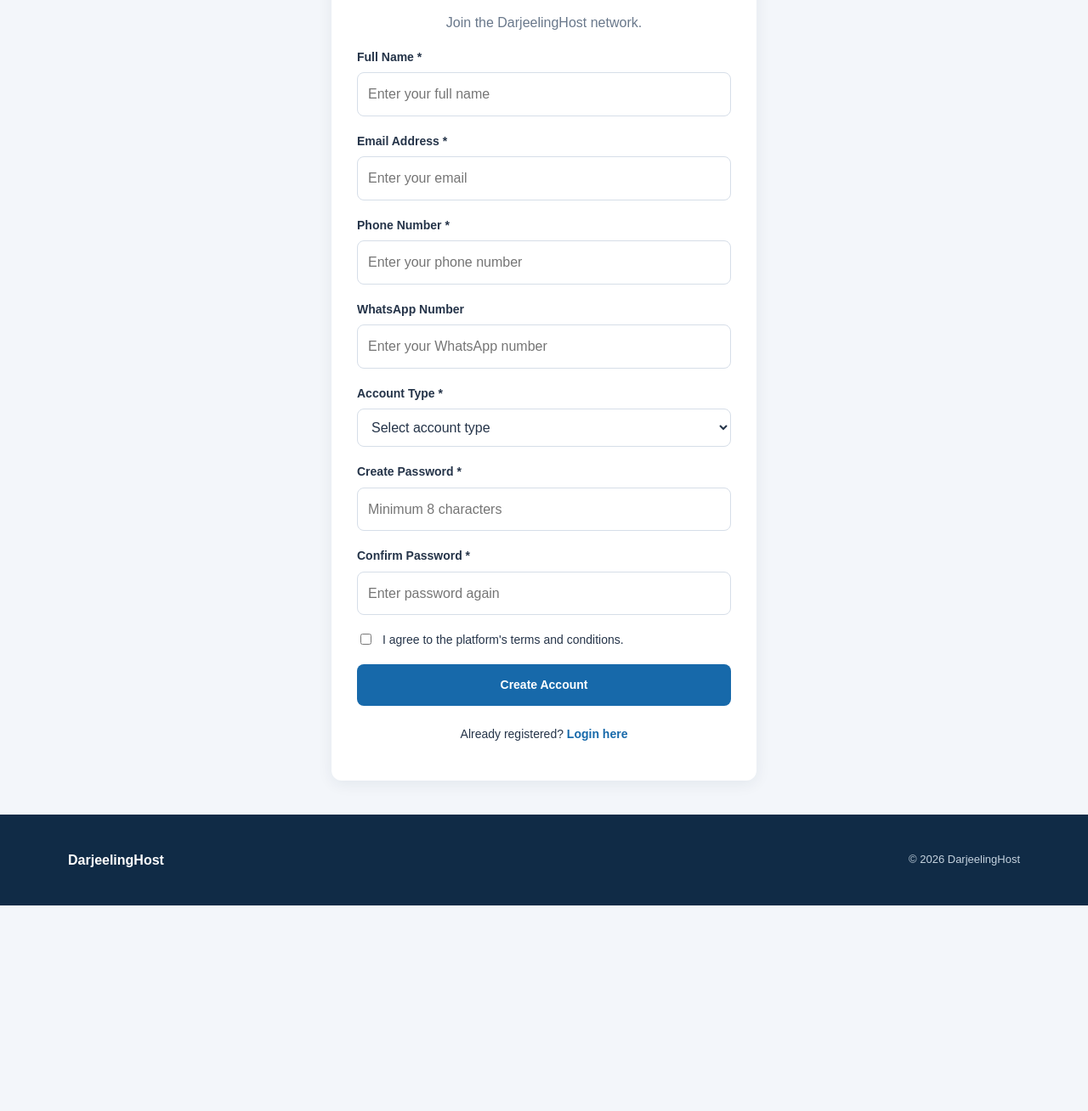
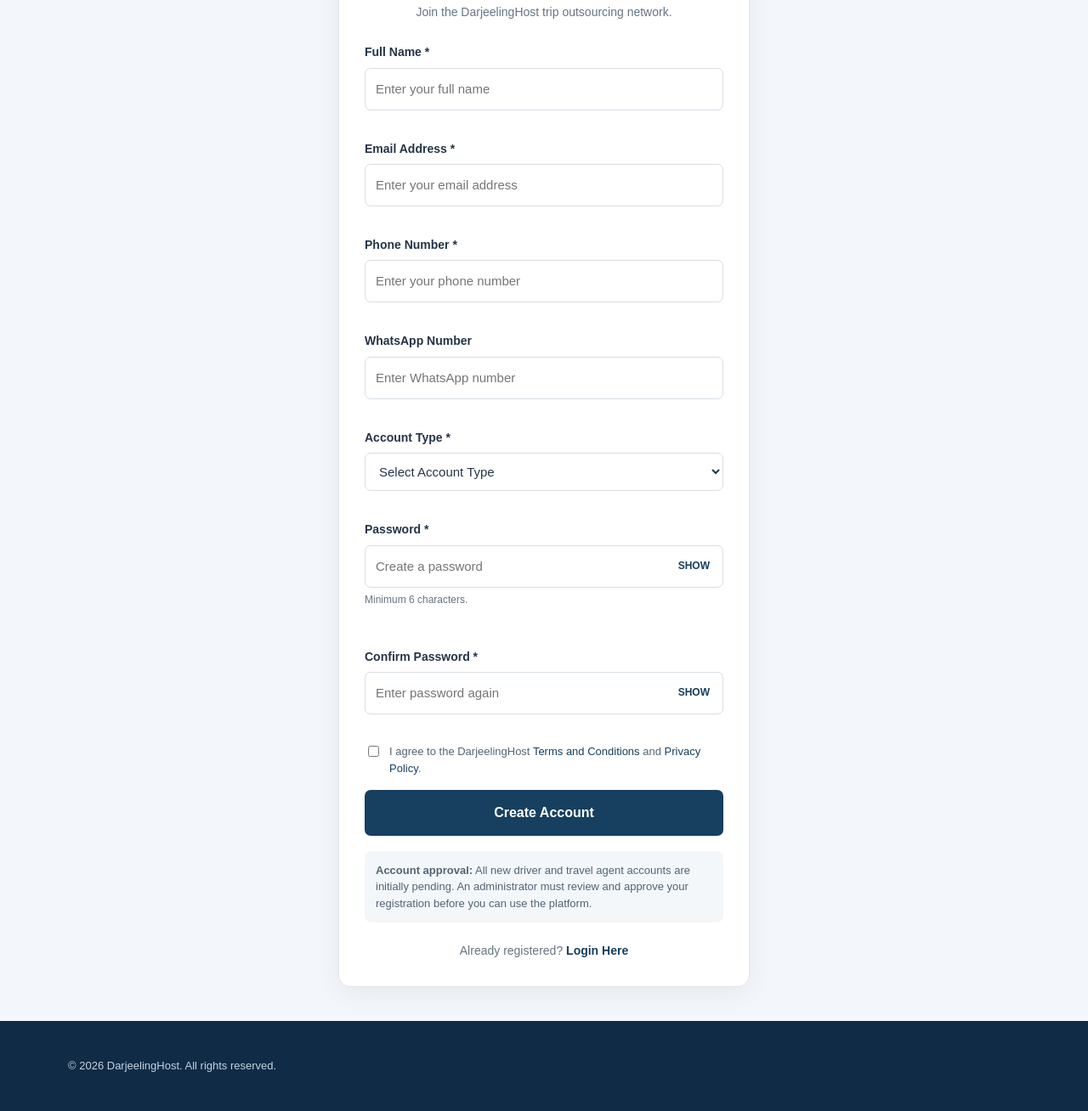
Before and after one commit to darjeelinghost/dh-platform, a plain HTML site: page register.html in a window 1280 px wide. Shown: the part 207-1515 px from the top of the page at 85% size. Before the commit the page ends 1273 px from the top, so only its background shows below. Drawn offline with Linux system fonts and the light colour scheme.

Commit message:
Revise registration form layout and labels

```diff
--- a/register.html
+++ b/register.html
@@ -4,39 +4,218 @@
 <head>
   <meta charset="UTF-8">
   <meta name="viewport" content="width=device-width, initial-scale=1.0">
-  <meta name="theme-color" content="#102b46">
-  <meta name="description" content="Register for DarjeelingHost.">
-  <title>Register | DarjeelingHost</title>
+
+  <title>Create Account | DarjeelingHost</title>
+
+  <meta name="description"
+    content="Register as a driver or travel agent with DarjeelingHost.">
+
   <link rel="stylesheet" href="css/style.css">
+
+  <style>
+    .register-wrapper {
+      max-width: 520px;
+      margin: 40px auto;
+      padding: 0 18px;
+    }
+
+    .register-card {
+      background: #fff;
+      padding: 30px;
+      border-radius: 14px;
+      border: 1px solid #e0e6eb;
+      box-shadow: 0 8px 30px rgba(0,0,0,.06);
+    }
+
+    .register-heading {
+      text-align: center;
+      margin-bottom: 25px;
+    }
+
+    .register-heading h1 {
+      color: #173f5f;
+      margin-bottom: 8px;
+    }
+
+    .register-heading p {
+      color: #657585;
+      font-size: 14px;
+    }
+
+    .register-form {
+      display: grid;
+      gap: 16px;
+    }
+
+    .form-group label {
+      display: block;
+      font-weight: 600;
+      font-size: 14px;
+      margin-bottom: 7px;
+    }
+
+    .form-group input,
+    .form-group select {
+      width: 100%;
+      padding: 12px;
+      border: 1px solid #d7dee5;
+      border-radius: 7px;
+      font-size: 15px;
+      box-sizing: border-box;
+      background: #fff;
+    }
+
+    .form-group input:focus,
+    .form-group select:focus {
+      outline: 2px solid #b6d4e8;
+      border-color: #173f5f;
+    }
+
+    .password-wrapper {
+      position: relative;
+    }
+
+    .password-wrapper input {
+      padding-right: 75px;
+    }
+
+    .toggle-password {
+      position: absolute;
+      right: 10px;
+      top: 50%;
+      transform: translateY(-50%);
+      border: none;
+      background: transparent;
+      color: #173f5f;
+      cursor: pointer;
+      font-size: 12px;
+      font-weight: bold;
+    }
+
+    .terms-row {
+      display: flex;
+      align-items: flex-start;
+      gap: 9px;
+      font-size: 13px;
+      line-height: 1.5;
+      color: #526575;
+    }
+
+    .terms-row input {
+      margin-top: 3px;
+    }
+
+    .terms-row a {
+      color: #173f5f;
+    }
+
+    .register-submit {
+      width: 100%;
+      padding: 14px;
+      background: #173f5f;
+      color: #fff;
+      border: none;
+      border-radius: 7px;
+      font-size: 16px;
+      font-weight: bold;
+      cursor: pointer;
+    }
+
+    .register-submit:hover {
+      background: #24577d;
+    }
+
+    .register-submit:disabled {
+      opacity: .6;
+      cursor: not-allowed;
+    }
+
+    .register-footer {
+      text-align: center;
+      margin-top: 22px;
+      font-size: 14px;
+      color: #657585;
+    }
+
+    .register-footer a {
+      color: #173f5f;
+      font-weight: bold;
+      text-decoration: none;
+    }
+
+    .register-footer a:hover {
+      text-decoration: underline;
+    }
+
+    .approval-note {
+      background: #f4f7f9;
+      border-radius: 8px;
+      padding: 13px;
+      margin-top: 18px;
+      font-size: 13px;
+      color: #526575;
+      line-height: 1.5;
+    }
+
+    .password-hint {
+      color: #657585;
+      font-size: 12px;
+      margin-top: 5px;
+    }
+
+    @media(max-width:480px) {
+      .register-wrapper {
+        margin: 25px auto;
+      }
+
+      .register-card {
+        padding: 22px;
+      }
+    }
+  </style>
 </head>
 
 <body>
 
-<header>
-  <div class="container navbar">
-    <a href="index.html" class="brand">
-      Darjeeling<span>Host</span>
+<header class="site-header">
+  <div class="container">
+
+    <a href="index.html" class="logo">
+      DarjeelingHost
     </a>
-    <a href="index.html" class="btn btn-outline">Back to Home</a>
+
+    <nav>
+      <a href="index.html">Home</a>
+      <a href="index.html#about">About</a>
+      <a href="index.html#how-it-works">How It Works</a>
+      <a href="login.html">Login</a>
+    </nav>
+
   </div>
 </header>
 
-<main class="container">
 
-  <div class="form-container">
+<main class="register-wrapper">
 
-    <h2 style="color:var(--primary);text-align:center;">
-      Create Your Account
-    </h2>
+  <div class="register-card">
 
-    <p style="color:var(--muted);text-align:center;">
-      Join the DarjeelingHost network.
-    </p>
+    <div class="register-heading">
+      <h1>Create Your Account</h1>
+      <p>Join the DarjeelingHost trip outsourcing network.</p>
+    </div>
 
-    <form id="registerForm">
+    <div
+      id="authMessage"
+      role="status"
+      aria-live="polite"
+      hidden>
+    </div>
+
+    <form id="registerForm" class="register-form">
 
       <div class="form-group">
         <label for="fullName">Full Name *</label>
+
         <input
           type="text"
           id="fullName"
@@ -44,147 +223,211 @@
           placeholder="Enter your full name"
           autocomplete="name"
           maxlength="100"
-          required
-        >
+          required>
       </div>
 
+
       <div class="form-group">
-        <label for="email">Email Address *</label>
+        <label for="registerEmail">Email Address *</label>
+
         <input
           type="email"
-          id="email"
+          id="registerEmail"
           name="email"
-          placeholder="Enter your email"
+          placeholder="Enter your email address"
           autocomplete="email"
-          required
-        >
+          maxlength="254"
+          required>
       </div>
+
 
       <div class="form-group">
         <label for="phone">Phone Number *</label>
+
         <input
           type="tel"
           id="phone"
           name="phone"
           placeholder="Enter your phone number"
           autocomplete="tel"
-          required
-        >
+          maxlength="25"
+          required>
       </div>
+
 
       <div class="form-group">
         <label for="whatsapp">WhatsApp Number</label>
+
         <input
           type="tel"
           id="whatsapp"
           name="whatsapp"
-          placeholder="Enter your WhatsApp number"
-        >
+          placeholder="Enter WhatsApp number"
+          maxlength="25">
       </div>
 
+
       <div class="form-group">
-        <label for="role">Account Type *</label>
-        <select id="role" name="role" required>
-          <option value="">Select account type</option>
-          <option value="driver">Driver</option>
-          <option value="broker">Travel Agent / Broker</option>
+        <label for="accountType">Account Type *</label>
+
+        <select
+          id="accountType"
+          name="accountType"
+          required>
+
+          <option value="">Select Account Type</option>
+
+          <option value="driver">
+            Driver
+          </option>
+
+          <option value="broker">
+            Travel Agent / Broker
+          </option>
+
         </select>
       </div>
 
+
       <div class="form-group">
-        <label for="password">Create Password *</label>
+        <label for="registerPassword">Password *</label>
+
+        <div class="password-wrapper">
+
           <input
             type="password"
-          id="password"
+            id="registerPassword"
             name="password"
-          placeholder="Minimum 8 characters"
+            placeholder="Create a password"
             autocomplete="new-password"
-          minlength="8"
-          required
-        >
+            minlength="6"
+            required>
+
+          <button
+            type="button"
+            class="toggle-password"
+            data-password-target="registerPassword">
+            SHOW
+          </button>
+
         </div>
+
+        <p class="password-hint">
+          Minimum 6 characters.
+        </p>
+      </div>
+
 
       <div class="form-group">
         <label for="confirmPassword">Confirm Password *</label>
+
+        <div class="password-wrapper">
+
           <input
             type="password"
             id="confirmPassword"
             name="confirmPassword"
             placeholder="Enter password again"
             autocomplete="new-password"
-          minlength="8"
-          required
-        >
+            minlength="6"
+            required>
+
+          <button
+            type="button"
+            class="toggle-password"
+            data-password-target="confirmPassword">
+            SHOW
+          </button>
+
+        </div>
       </div>
 
-      <div class="form-group">
-        <label style="display:flex;align-items:flex-start;gap:10px;font-weight:400;">
+
+      <div class="terms-row">
+
         <input
           type="checkbox"
           id="terms"
-            required
-            style="width:auto;margin-top:4px;"
-          >
-          <span>
-            I agree to the platform's terms and conditions.
-          </span>
+          name="terms"
+          required>
+
+        <label for="terms">
+          I agree to the DarjeelingHost
+          <a href="terms.html">Terms and Conditions</a>
+          and
+          <a href="privacy.html">Privacy Policy</a>.
         </label>
+
       </div>
 
-      <p id="registerMessage" role="status" aria-live="polite"></p>
 
-      <button type="submit" class="btn btn-primary" style="width:100%;">
+      <button
+        type="submit"
+        class="register-submit">
         Create Account
       </button>
 
     </form>
 
-    <p style="text-align:center;margin-top:22px;font-size:14px;">
+
+    <div class="approval-note">
+      <strong>Account approval:</strong>
+      All new driver and travel agent accounts are initially
+      pending. An administrator must review and approve
+      your registration before you can use the platform.
+    </div>
+
+
+    <div class="register-footer">
       Already registered?
-      <a href="login.html"
-         style="color:var(--secondary);font-weight:bold;">
-        Login here
-      </a>
-    </p>
+      <a href="login.html">Login Here</a>
+    </div>
 
   </div>
 
 </main>
 
-<footer>
-  <div class="container footer-content">
-    <strong>DarjeelingHost</strong>
-    <p>© <span id="year"></span> DarjeelingHost</p>
+
+<footer class="site-footer">
+  <div class="container">
+    <p>
+      © <span data-current-year></span>
+      DarjeelingHost. All rights reserved.
+    </p>
   </div>
 </footer>
 
+
 <script>
-  document.getElementById("year").textContent =
-    new Date().getFullYear();
+  document.querySelectorAll("[data-password-target]")
+    .forEach(button => {
 
-  const form = document.getElementById("registerForm");
-  const message = document.getElementById("registerMessage");
+      button.addEventListener("click", () => {
 
-  form.addEventListener("submit", function(event) {
-    event.preventDefault();
+        const targetId =
+          button.dataset.passwordTarget;
 
-    const password =
-      document.getElementById("password").value;
+        const input =
+          document.getElementById(targetId);
 
-    const confirmPassword =
-      document.getElementById("confirmPassword").value;
+        if (!input) return;
 
-    if (password !== confirmPassword) {
-      message.style.color = "#c0392b";
-      message.textContent = "Passwords do not match.";
-      return;
-    }
+        const showPassword =
+          input.type === "password";
 
-    message.style.color = "#1769aa";
-    message.textContent =
-      "Registration interface is ready. Firebase registration will be connected in the next development stage.";
+        input.type =
+          showPassword ? "text" : "password";
+
+        button.textContent =
+          showPassword ? "HIDE" : "SHOW";
+
+      });
+
     });
 </script>
 
+<script type="module" src="js/auth.js"></script>
+<script src="js/main.js"></script>
+
 </body>
 </html>
```
Lines whose indentation alone changed are shown as unchanged.
